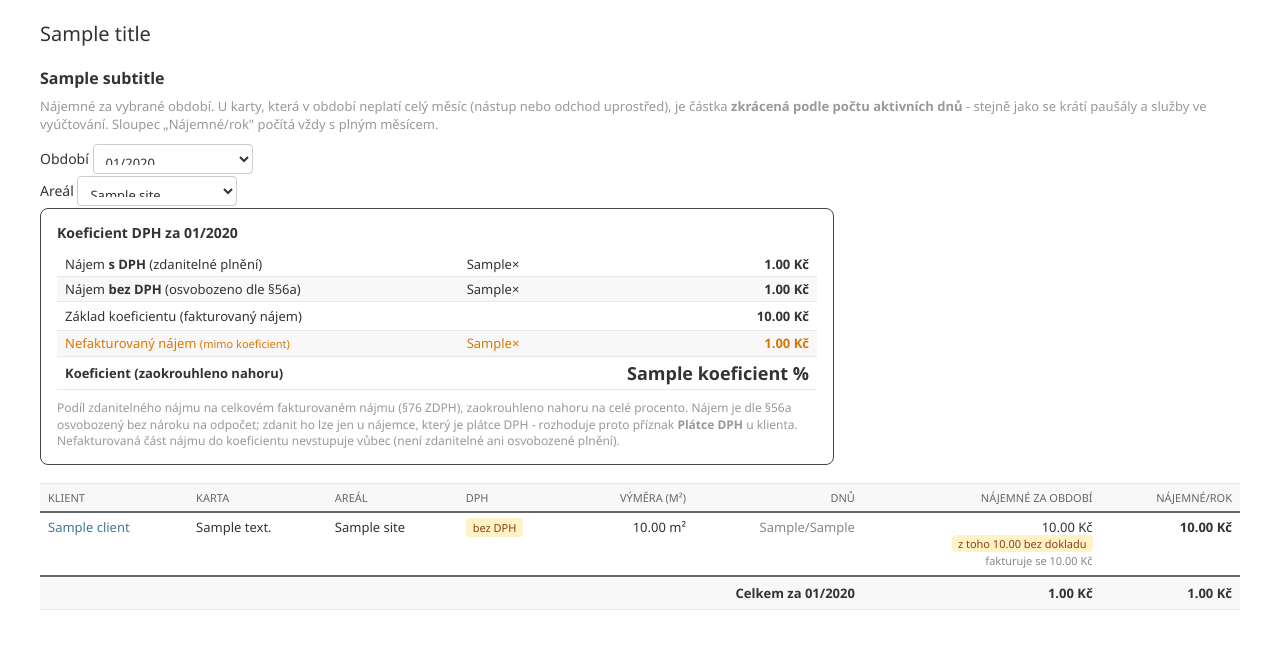
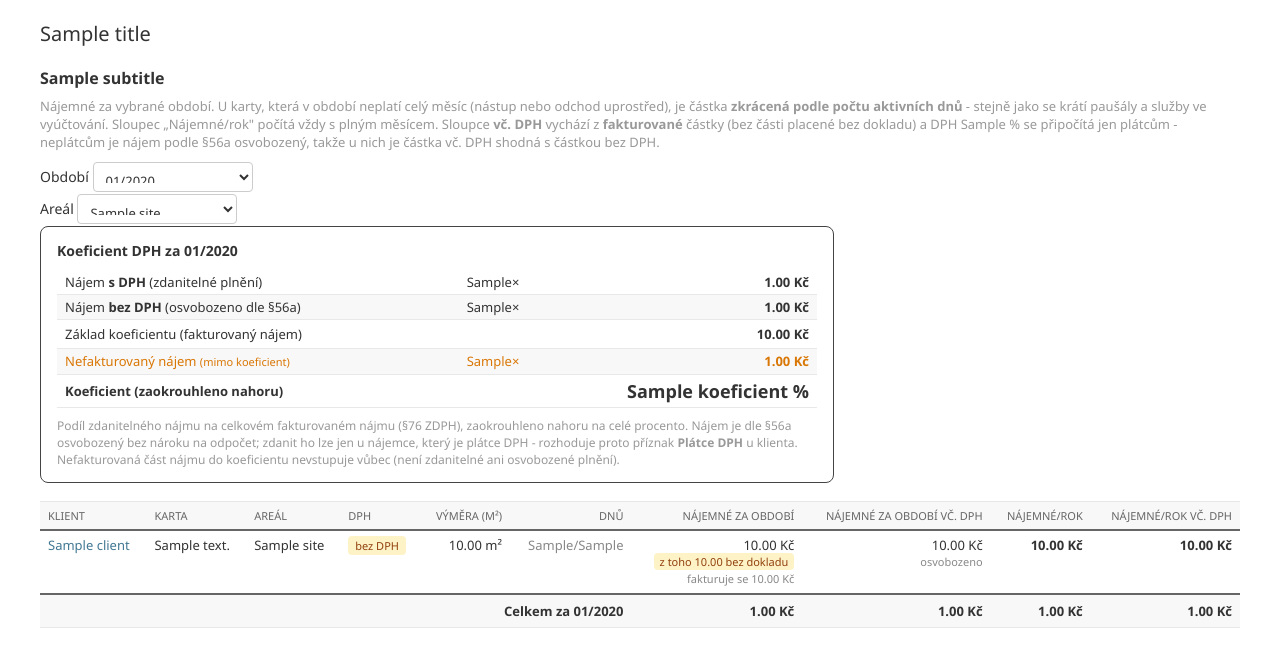
Before and after one commit to 6dbf2jj6n4-a11y/rozuctovani, a Django app: template templates/admin/core/clientcard/report_najemne.html in a window 1280 px wide. Shown: the part 92-759 px from the top of the page. Run offline with Django 5.2, Linux system fonts and the light colour scheme; tables that the repository leaves empty hold one stand-in row (values such as "Sample post"); the template is opened without the code that fills it: values that come from a table or form of the project are taken from there, most other values are stand-ins (such as "Sample title", 1, 10 or a date in 2020); parts of the project's set-up code (start-up, migrations or seed data) failed here and were passed over.

Commit message:
Sloupce Najemne vc. DPH v Prehledu najemneho
Pribyly sloupce 'Nájemné za období vč. DPH' a 'Nájemné/rok vč. DPH'
plus jejich soucty. DPH 21 % se pripocita jen platcum - neplatcum je
najem podle §56a osvobozeny, u nich je castka vc. DPH shodna
s castkou bez DPH (v tabulce oznaceno 'osvobozeno').

Zaklad je FAKTUROVANA castka, tedy bez casti placene bez dokladu -
overeno na Chamradovi: 16 838 x 1,21 = 20 373,98, coz sedi na jeho
fakturu FV26/0448 (20 374, rozdil 2 halere je zaokrouhlovaci radek
ve Flexi). Sazba je konstanta _SAZBA_DPH, ne nastaveni.

```diff
--- a/config/settings.py
+++ b/config/settings.py
@@ -155,7 +155,7 @@ CSRF_TRUSTED_ORIGINS = [
 # 2027.0), i kdyby se nekdo zapomnel APP_VERSION_YEAR rucne prepsat -
 # dohoda s Danielem 2026-08-15.
 APP_VERSION_YEAR = 2026
-APP_VERSION_SEQUENCE = 123
+APP_VERSION_SEQUENCE = 124
 APP_VERSION = (
     f"{APP_VERSION_YEAR}.{APP_VERSION_SEQUENCE}"
     if date.today().year == APP_VERSION_YEAR
--- a/templates/admin/core/clientcard/report_najemne.html
+++ b/templates/admin/core/clientcard/report_najemne.html
@@ -7,6 +7,10 @@
         (nástup nebo odchod uprostřed), je částka <strong>zkrácená podle počtu
         aktivních dnů</strong> - stejně jako se krátí paušály a služby ve vyúčtování.
         Sloupec „Nájemné/rok" počítá vždy s plným měsícem.
+        Sloupce <strong>vč. DPH</strong> vychází z <strong>fakturované</strong> částky
+        (bez části placené bez dokladu) a DPH {{ sazba_dph_pct }} % se připočítá jen
+        plátcům - neplátcům je nájem podle §56a osvobozený, takže u nich je částka
+        vč. DPH shodná s částkou bez DPH.
     </p>
 
     <form method="get" class="rx-filters">
@@ -87,7 +91,9 @@
                     <th style="padding:6px 8px; text-align:right;">Výměra (m²)</th>
                     <th style="padding:6px 8px; text-align:right;">Dnů</th>
                     <th style="padding:6px 8px; text-align:right;">Nájemné za období</th>
+                    <th style="padding:6px 8px; text-align:right;">Nájemné za období vč. DPH</th>
                     <th style="padding:6px 8px; text-align:right;">Nájemné/rok</th>
+                    <th style="padding:6px 8px; text-align:right;">Nájemné/rok vč. DPH</th>
                 </tr>
             </thead>
             <tbody>
@@ -121,13 +127,20 @@
                                 <br><span style="font-size:11px; color:#888;">fakturuje se {{ row.k_fakturaci|floatformat:2 }} Kč</span>
                             {% endif %}
                         </td>
+                        <td style="padding:6px 8px; text-align:right;">
+                            {{ row.k_fakturaci_s_dph|floatformat:2 }} Kč
+                            {% if not row.s_dph %}<br><span style="font-size:11px; color:#888;">osvobozeno</span>{% endif %}
+                        </td>
                         <td style="padding:6px 8px; text-align:right; font-weight:600;">{{ row.yearly_rent|floatformat:2 }} Kč</td>
+                        <td style="padding:6px 8px; text-align:right; font-weight:600;">{{ row.yearly_rent_s_dph|floatformat:2 }} Kč</td>
                     </tr>
                 {% endfor %}
                 <tr style="border-top:2px solid #666; font-weight:700;">
                     <td colspan="6" style="padding:8px; text-align:right;">Celkem za {{ selected_period }}</td>
                     <td style="padding:8px; text-align:right;">{{ total_monthly|floatformat:2 }} Kč</td>
+                    <td style="padding:8px; text-align:right;">{{ total_monthly_s_dph|floatformat:2 }} Kč</td>
                     <td style="padding:8px; text-align:right;">{{ total_yearly|floatformat:2 }} Kč</td>
+                    <td style="padding:8px; text-align:right;">{{ total_yearly_s_dph|floatformat:2 }} Kč</td>
                 </tr>
             </tbody>
         </table>
```
Also changed, not shown: core/admin.py (+24 -1 lines).
